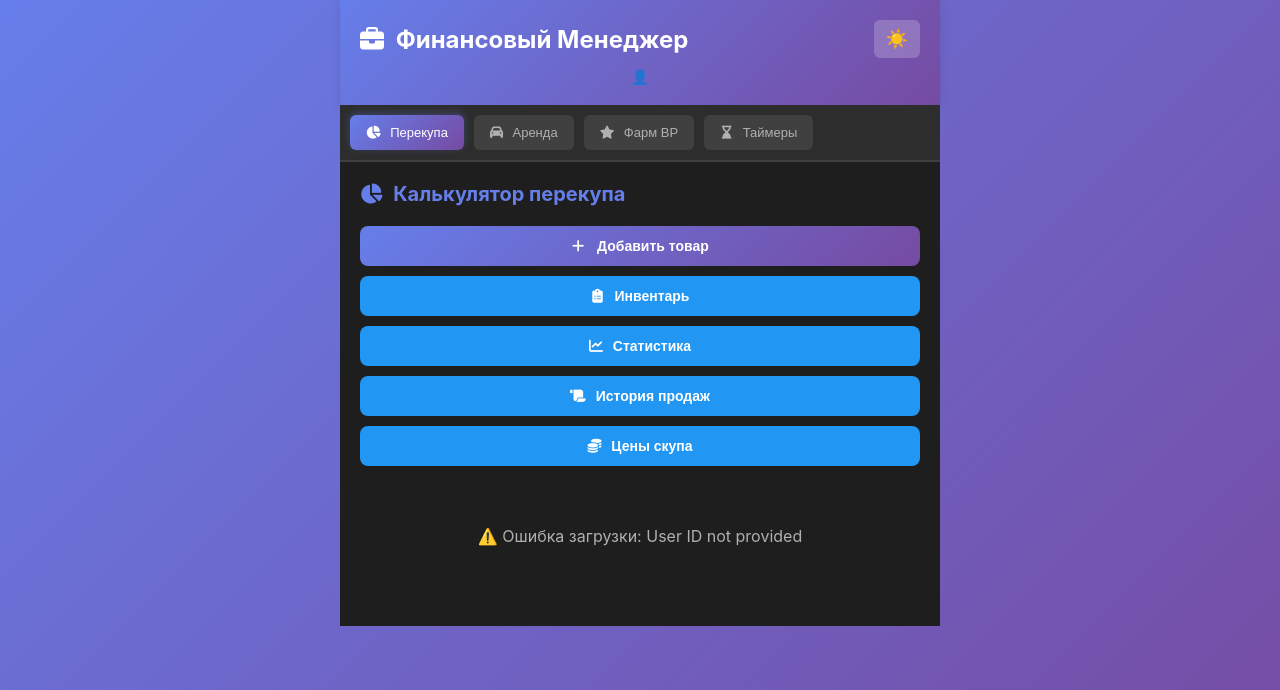
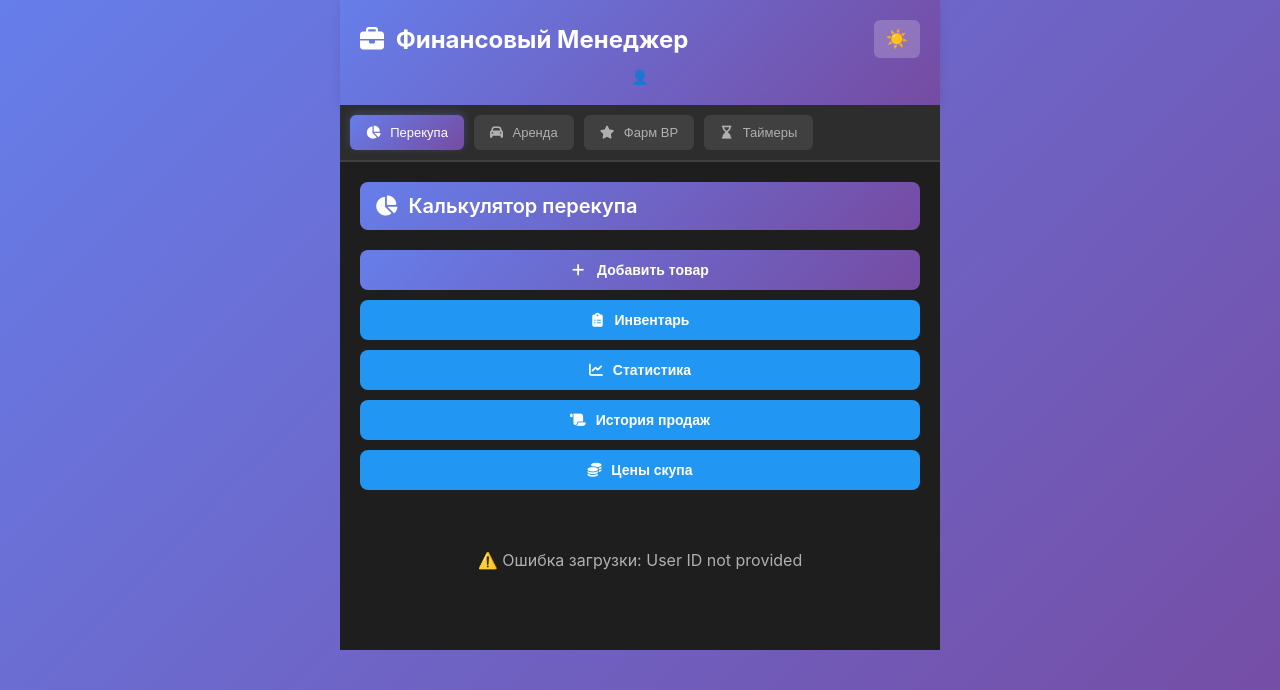
Before and after one commit to noselection69/telegram-bot, a Flask app: page / in a window 1280 px wide. Shown: the top 690 px of the page. Run offline with Flask 3, Linux system fonts and the light colour scheme; some libraries are stand-ins or nearby versions.

Commit message:
Fix: Improve section headers visibility with gradient background

```diff
--- a/bot/web/static/style.css
+++ b/bot/web/static/style.css
@@ -162,9 +162,14 @@
 }
 
 .section h2 {
-    color: var(--accent-color);
+    color: var(--text-primary);
     margin-bottom: 20px;
     font-size: 20px;
+    font-weight: 600;
+    padding: 12px 15px;
+    background: linear-gradient(135deg, var(--accent-color) 0%, var(--accent-light) 100%);
+    border-radius: 8px;
+    color: white;
 }
 
 /* Формы */
```
